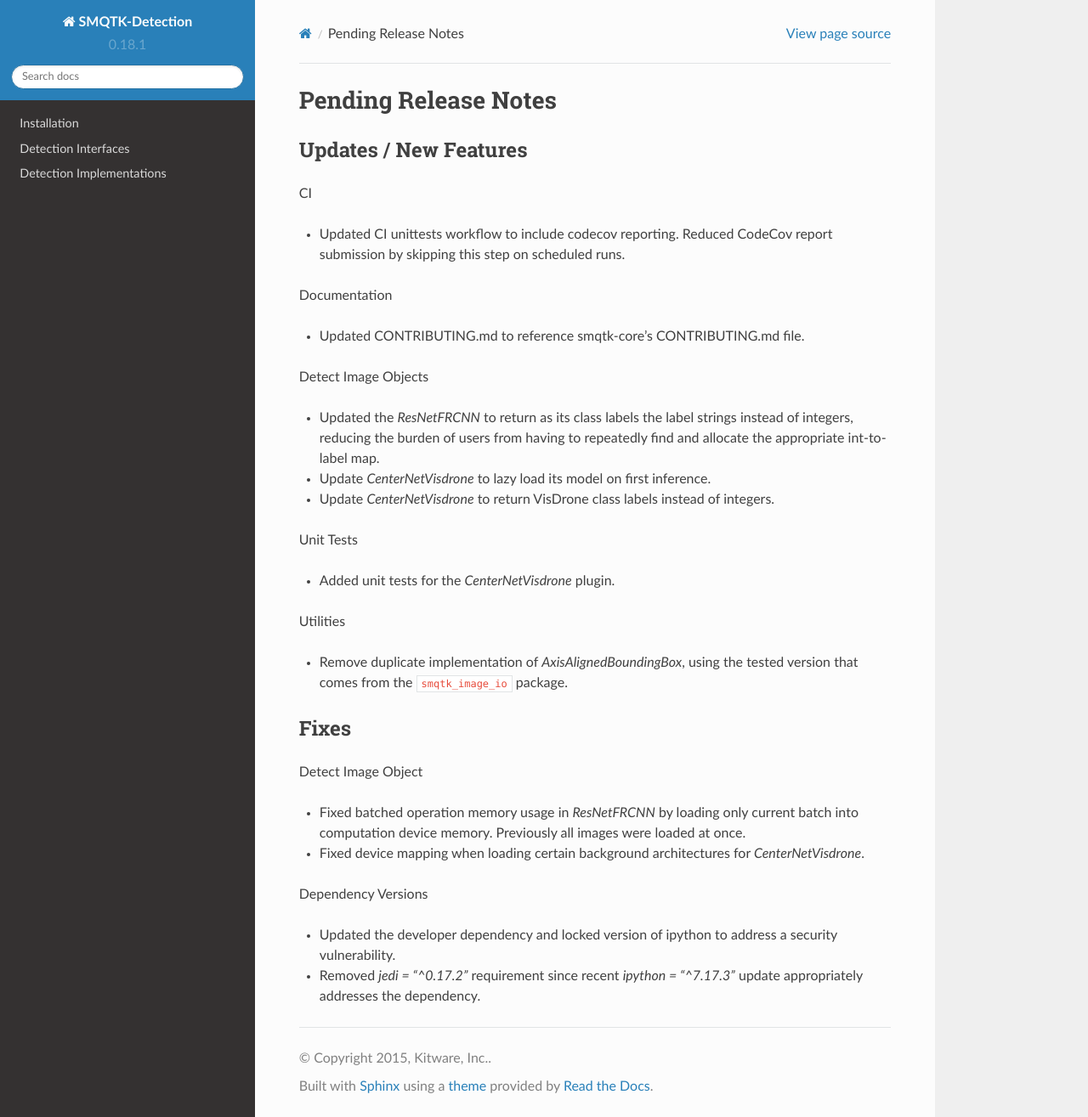
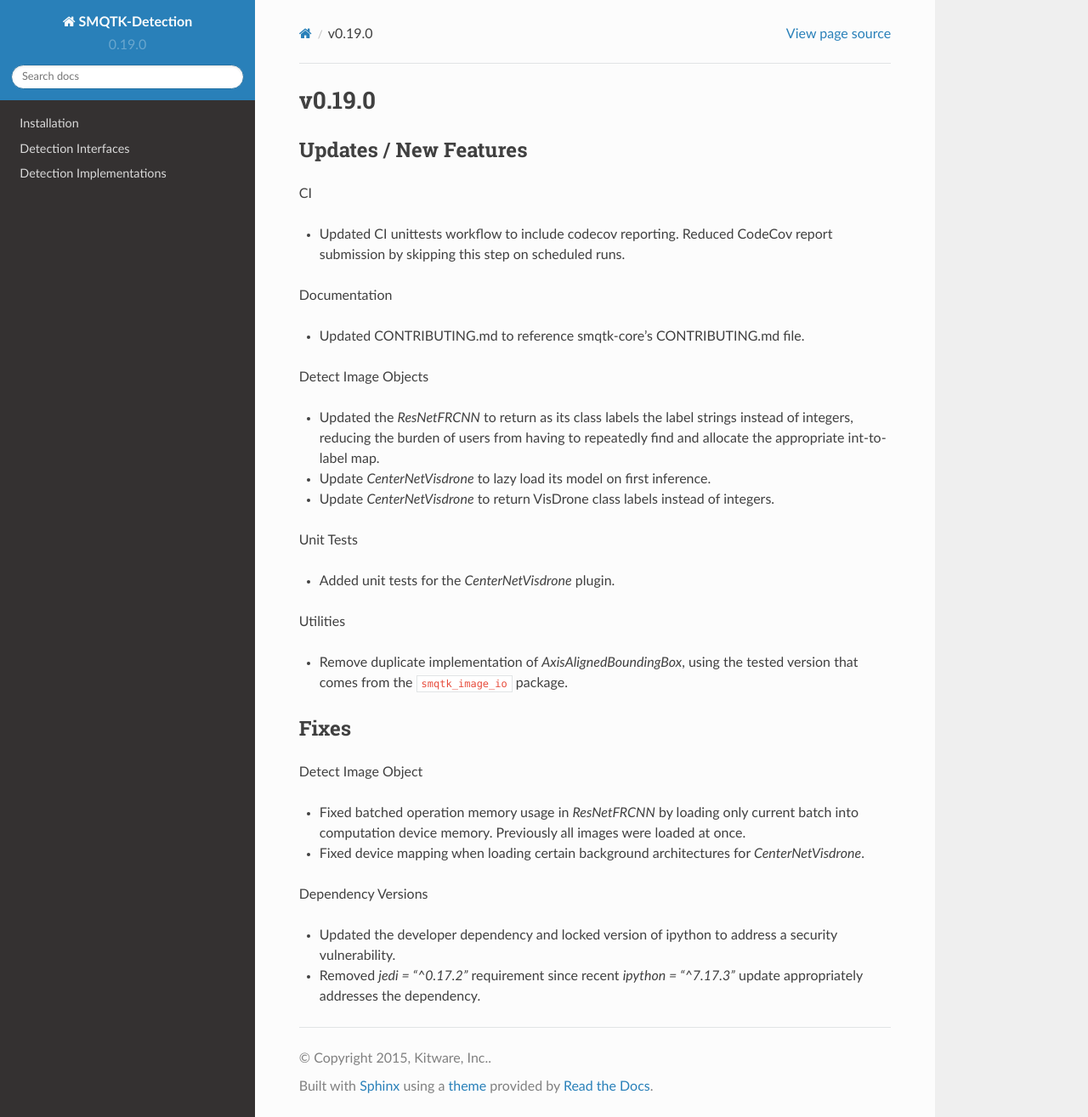
Before and after one commit to Kitware/SMQTK-Detection, a Sphinx documentation site: the page built from docs/release_notes/v0.19.0.rst, in a window 1280 px wide and 1315 px high. Shown: the whole window at 85% size. Built offline with Sphinx 7.4.7 and the Read the Docs theme 2.0.0, drawn with Linux system fonts in a browser that asks for light colours; pages that are not in the unit, such as notebooks, are missing from menus; the version number is read from the project's files by our own code.

Commit message:
Update version number to 0.19.0

```diff
--- a/docs/release_notes.rst
+++ b/docs/release_notes.rst
@@ -9,3 +9,4 @@ Release Notes
    release_notes/v0.17.0
    release_notes/v0.18.0
    release_notes/v0.18.1
+   release_notes/v0.19.0
--- a/docs/release_notes/pending_release.rst
+++ b/docs/release_notes/v0.19.0.rst
@@ -1,5 +1,5 @@
-Pending Release Notes
-=====================
+v0.19.0
+=======
 
 Updates / New Features
 ----------------------
--- a/pyproject.toml
+++ b/pyproject.toml
@@ -4,7 +4,7 @@ build-backend = "poetry.core.masonry.api"
 
 [tool.poetry]
 name = "smqtk-detection"
-version = "0.18.1"
+version = "0.19.0"
 description = "Algorithms, data structures and utilities around performing detection of inputs"
 license = "BSD-3-Clause"
 authors = ["Kitware, Inc. <smqtk-developers@kitware.com>"]
```
